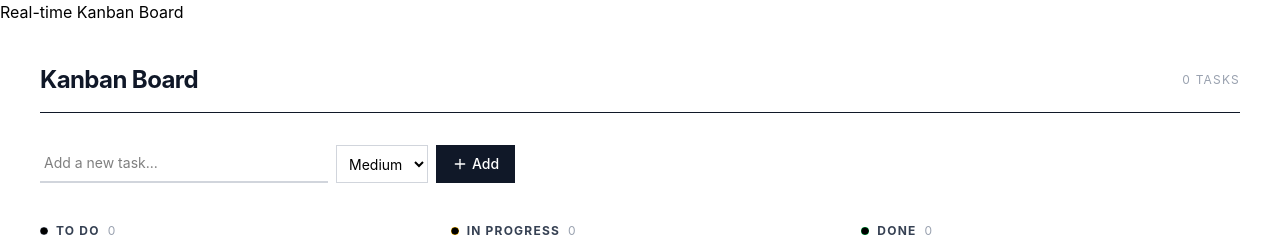
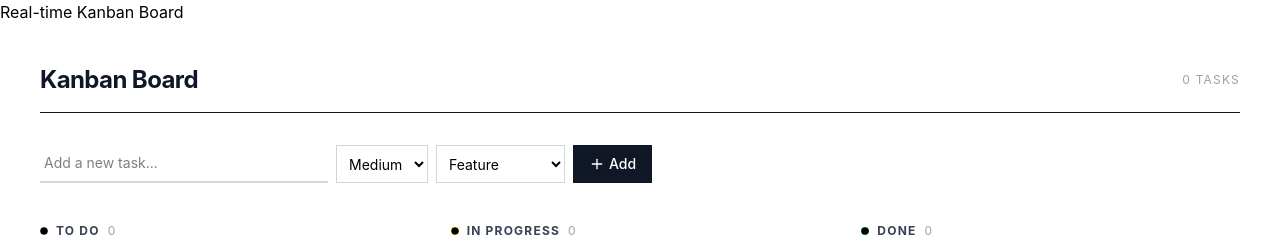
Before and after one commit to ramsha1554/-websocket-kanban-board, a React (Vite) app in the folder frontend/: page / in a window 1280 px wide. Shown: the top 237 px of the page. Built offline with nearby package versions, Linux system fonts and the light colour scheme; no server answers.

Commit message:
add category dropdown

```diff
--- a/frontend/src/components/KanbanBoard.jsx
+++ b/frontend/src/components/KanbanBoard.jsx
@@ -75,6 +75,15 @@ function KanbanBoard() {
   <option value="Medium">Medium</option>
   <option value="High">High</option>
 </select>
+<select
+  value={category}
+  onChange={(e) => setCategory(e.target.value)}
+  className="border border-gray-300 px-2 py-2 text-sm outline-none focus:border-gray-900 bg-white"
+>
+  <option value="Feature">Feature</option>
+  <option value="Bug">Bug</option>
+  <option value="Enhancement">Enhancement</option>
+</select>
         <button
           onClick={addTask}
           className="flex items-center gap-1 bg-gray-900 text-white px-4 py-2 text-sm font-medium hover:bg-gray-700 transition-colors"
```
